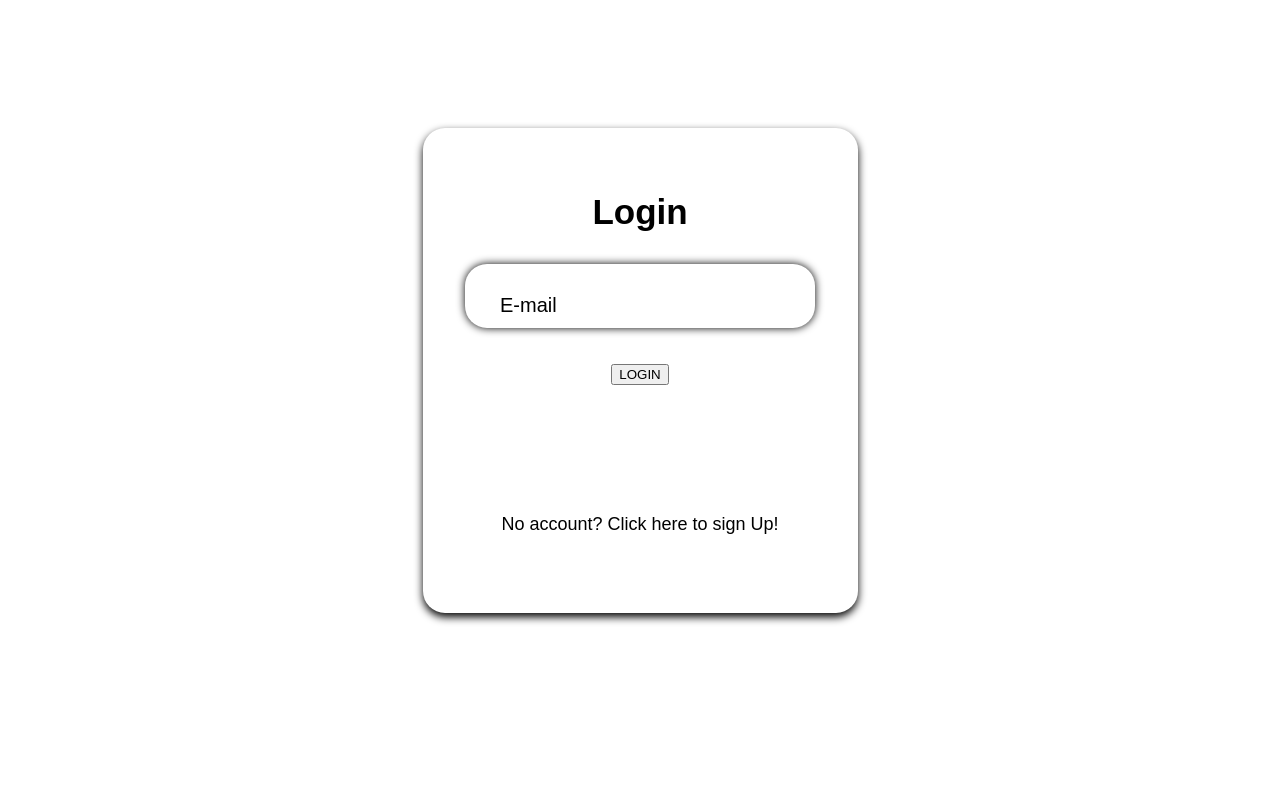
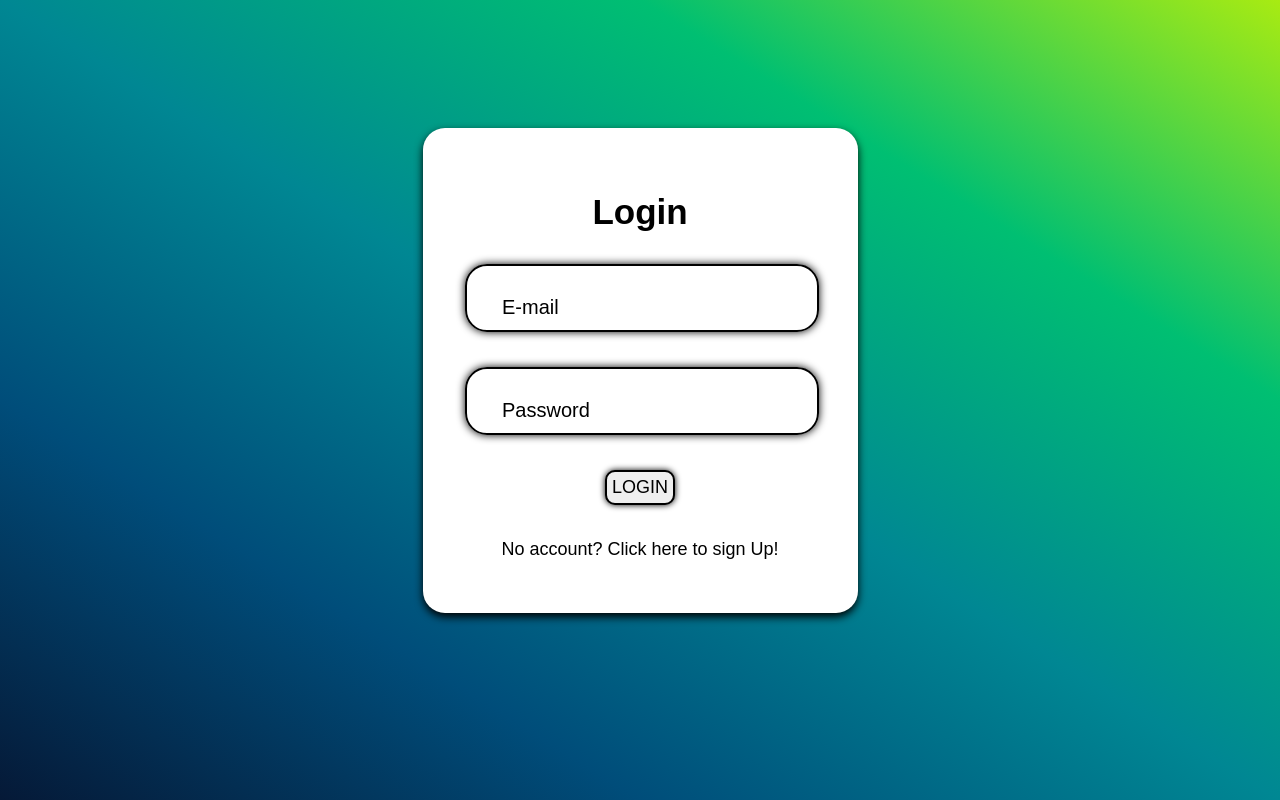
Before and after one commit to klocke1028/WCCI-Capstone-Project, a React (Create React App) app in the folder frontend/: page /LoginPage in a window 1280 px wide. Built offline with nearby package versions, Linux system fonts and the light colour scheme.

Commit message:
Login Page Updates

```diff
--- a/frontend/src/components/AccountRegistration.css
+++ b/frontend/src/components/AccountRegistration.css
@@ -4,15 +4,6 @@
   height: 100px;
   width: 300px;
   margin-bottom: 150px;
-}
-
-.text {
-  align-content: center;
-  border-radius: 22px;
-  margin-bottom: 35px;
-  width: 100%;
-  height: 64px;
-  box-shadow: 0 0 8px 0 black;
 }
 
 .registration {
@@ -24,3 +15,17 @@
   border-radius: 22px;
   box-shadow: 0 4px 8px 0 black;
 }
+
+.registration_text_area {
+  align-content: center;
+  border: 2px solid black;
+  border-radius: 22px;
+  margin-bottom: 40px;
+  width: 100%;
+  height: 64px;
+  box-shadow: 0 0 8px 0 black;
+}
+
+.submit_button {
+  font-size: 18px;
+}
--- a/frontend/src/components/AccountRegistration.js
+++ b/frontend/src/components/AccountRegistration.js
@@ -1,25 +1,72 @@
-import React from "react";
+import React, { useState } from "react";
 import "./AccountRegistration.css";
 
 function AccountRegistration() {
+  //use a hook to just set the email
+  const [email, setEmail] = useState("");
+
+  //handles form submission, breaks without it
+  const handleSubmit = (e) => {
+    e.preventDefault();
+
+    //Not 100% if this is right, but creating this object matches the backend
+    //Wondering if wishlist should be automatically created along with user,
+    //but that's not what the backend is currently doing
+    const userPayload = {
+      email: email,
+      reviewIds: [],
+      wishlistId: null,
+    };
+
+    //Need to specify POST because we are creating a user here
+    //stringify the userPayload we created so the JSON reads it correctly
+    fetch("http://localhost:8080/user", {
+      method: "POST",
+      headers: {
+        "Content-Type": "application/json",
+      },
+      body: JSON.stringify(userPayload),
+    })
+      .then((response) => {
+        if (!response.ok) {
+          throw new Error("Network response was not ok");
+        }
+        return response.json();
+      })
+      .then((data) => {
+        console.log("User successfully added:", data);
+        //This will just take you to the login page after submitting the form
+        window.location.href = "/LoginPage";
+      })
+      .catch((error) => {
+        console.error("There was a problem with the fetch operation:", error);
+      });
+  };
+
   return (
     <div>
-      <h2 className="website_name">Insert website name here :)</h2>
       <div className="registration">
         <form className="reg_form">
+          <h2>Create An Account</h2>
           <div className="text">
             <input
               type="text"
               id="username"
               name="username"
-              defaultValue="E-mail"
-              className="text_input"
+              placeholder="E-mail"
+              className="registration_text_area"
+              value={email}
+              //sets the email state, like we created above whenever the value inside the input field changes
+              onChange={(e) => setEmail(e.target.value)}
             />
           </div>
           <input
             type="submit"
-            value="Create Account!"
-            className="register_button"
+            value="Submit"
+            className="submit_button"
+            //calls handleSubmit function when clicked
+            //This will work if enter is pressed as well
+            onClick={handleSubmit}
           />
         </form>
       </div>
--- a/frontend/src/components/CreateAccountButton.js
+++ b/frontend/src/components/CreateAccountButton.js
@@ -1,3 +1,4 @@
 import React from "react";
 
-function CreateAccount() {}
+// Might need this? Leaning towards no though.
+function CreateAccountButton() {}
--- /dev/null
+++ b/frontend/src/components/LoginButton.css
@@ -0,0 +1,8 @@
+#login_button {
+  cursor: pointer;
+  font-size: 18px;
+  padding: 5px;
+  border: 2px solid black;
+  border-radius: 10px;
+  box-shadow: 0 0 6px 0 black;
+}
--- a/frontend/src/components/LoginButton.js
+++ b/frontend/src/components/LoginButton.js
@@ -1,4 +1,5 @@
 import React from "react";
+import "./LoginButton.css";
 
 function LoginButton() {
   const login = () => {
@@ -10,7 +11,7 @@ function LoginButton() {
         return response.json();
       })
       .catch((error) => {
-        console.error("There was a problem fetching this user: " + error);
+        console.error("There was a problem logging in: " + error);
       });
   };
   return (
--- a/frontend/src/components/LoginPage.css
+++ b/frontend/src/components/LoginPage.css
@@ -1,12 +1,27 @@
+/* Colors do not have to stay what I have. Just messing around to get ideas. */
+
 body {
-  background: white;
+  background-image: linear-gradient(
+    to right top,
+    #051937,
+    #004d7a,
+    #008793,
+    #00bf72,
+    #a8eb12
+  );
   height: 100vh;
   width: 100%;
   text-align: center;
 }
 
-.login_page_header {
-  font-size: 30px;
+.login {
+  display: inline-block;
+  background: #ffffff;
+  width: 435px;
+  height: 485px;
+  margin-top: 10%;
+  border-radius: 22px;
+  box-shadow: 0 4px 8px 0 black;
 }
 
 .login_form_header {
@@ -24,8 +39,9 @@ body {
   margin-bottom: 150px;
 }
 
-.text_area {
+.login_text_area {
   align-content: center;
+  border: 2px solid black;
   border-radius: 22px;
   margin-bottom: 35px;
   width: 100%;
@@ -33,7 +49,7 @@ body {
   box-shadow: 0 0 8px 0 black;
 }
 
-.text_input {
+.login_email_input {
   margin-top: 1.2rem;
   font-family: Arial, Helvetica, sans-serif;
   font-size: 20px;
@@ -41,39 +57,34 @@ body {
   width: 80%;
 }
 
-.button {
-  margin-top: 28px;
-  width: 165px;
-  height: 60px;
-  border-radius: 30px;
-  background: greenyellow;
-  border: none;
+.password_text_area {
+  align-content: center;
+  border: 2px solid black;
+  border-radius: 22px;
+  margin-bottom: 35px;
+  width: 100%;
+  height: 64px;
+  box-shadow: 0 0 8px 0 black;
+}
+
+.login_password_input {
+  margin-top: 1.2rem;
   font-family: Arial, Helvetica, sans-serif;
   font-size: 20px;
-  color: #ffffff;
-  box-shadow: 0 4px 8px 0 black;
-  cursor: pointer;
+  border: none;
+  width: 80%;
 }
 
-.login {
-  display: inline-block;
-  background: #ffffff;
-  width: 435px;
-  height: 485px;
-  margin-top: 10%;
-  border-radius: 22px;
-  box-shadow: 0 4px 8px 0 black;
-}
-
-.link {
+.account_creation_link {
   color: black;
   font-family: Arial, Helvetica, sans-serif;
   font-size: 18px;
+  padding: 25px;
   cursor: pointer;
   display: block;
   text-decoration: none;
 }
 
-.link:hover {
-  color: gray;
+.account_creation_link:hover {
+  color: #004d7a;
 }
--- a/frontend/src/components/LoginPage.js
+++ b/frontend/src/components/LoginPage.js
@@ -8,18 +8,28 @@ function LoginPage() {
       <div className="login">
         <h4 className="login_form_header">Login</h4>
         <form className="login_form">
-          <div className="text_area">
+          <div className="login_text_area">
             <input
               type="text"
               id="username"
               name="username"
               defaultValue="E-mail"
-              className="text_input"
+              className="login_email_input"
             />
           </div>
+          <div className="password_text_area">
+            <input
+              type="text"
+              id="password"
+              name="password"
+              defaultValue="Password"
+              className="login_password_input"
+            />
+          </div>
+
           <LoginButton />
         </form>
-        <a className="link" href="/AccountRegistration">
+        <a className="account_creation_link" href="/AccountRegistration">
           No account? Click here to sign Up!
         </a>
       </div>
```
